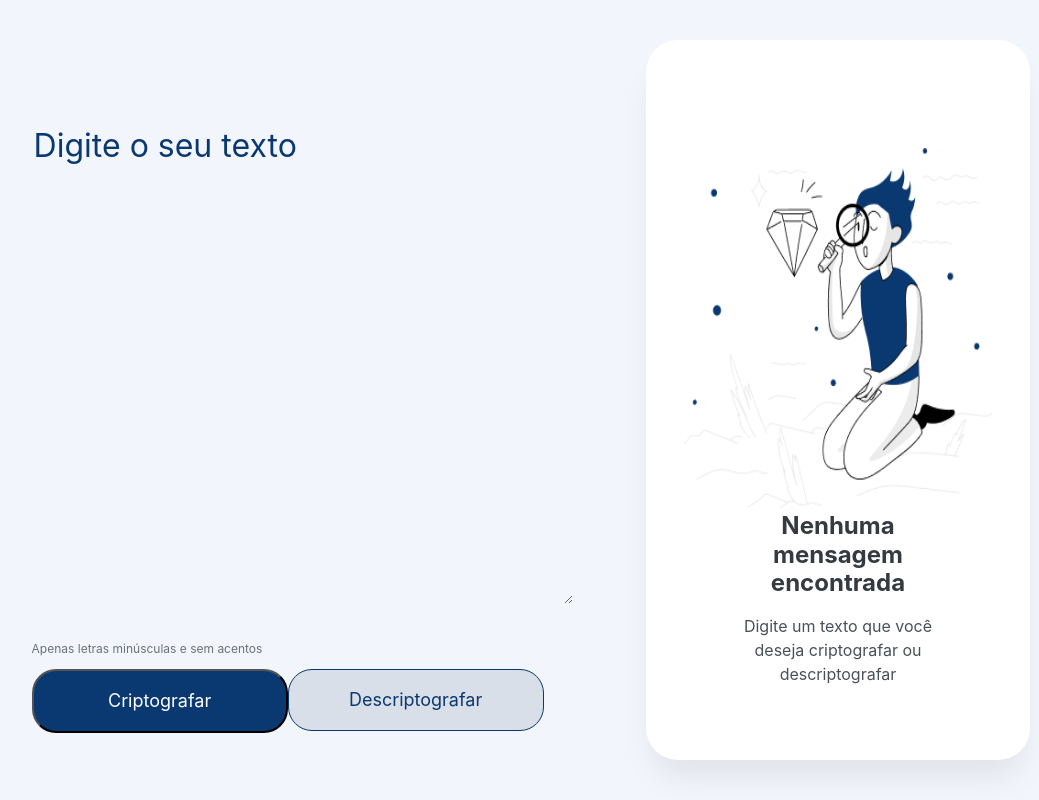
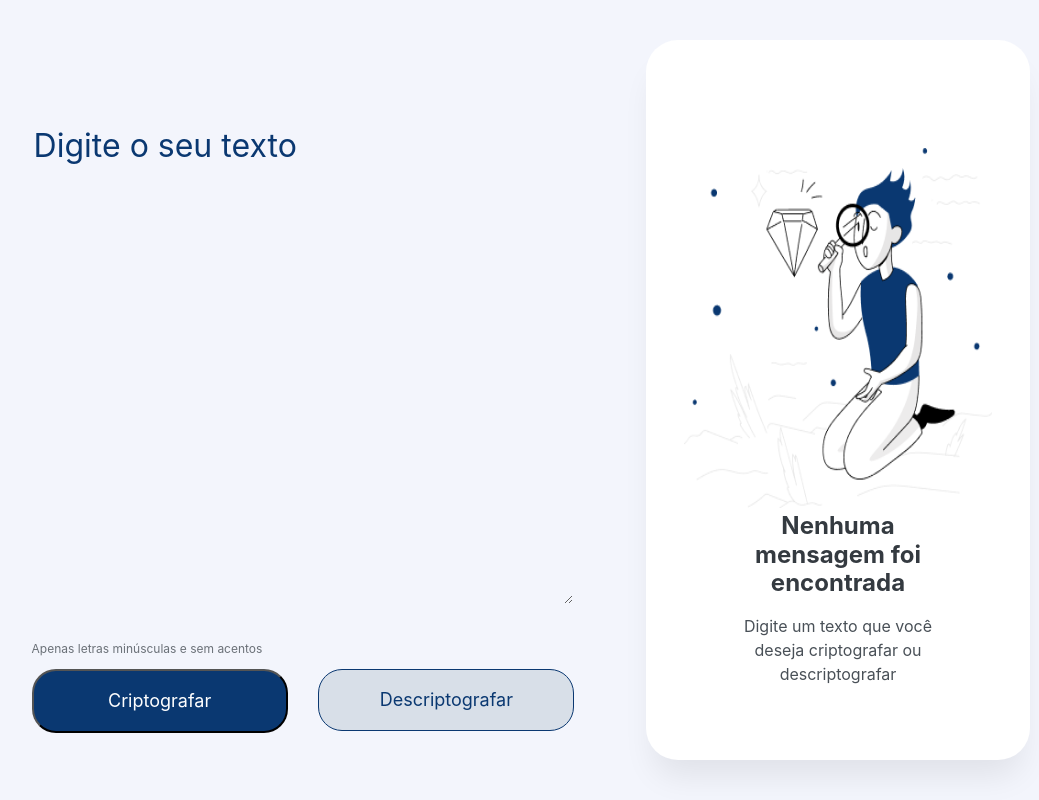
Before and after one commit to GuilhermeSerafim/decodificador-de-textos, a plain HTML site: page index.html in a window 1280 px wide. Both pictures are taken after a click on the button "Criptografar". Shown: the whole page, without its empty margins (122-1161 px from the left). Drawn offline with Linux system fonts and the light colour scheme.

Commit message:
Adicionando a função de criptografar ao projeto

```diff
--- a/index.html
+++ b/index.html
@@ -8,6 +8,7 @@
     <title>Challenger | Decodificador de Textos</title>
     <link rel="stylesheet" href="css/reset.css">
     <link rel="stylesheet" href="style.css">
+    <script src="scripts/index.js"></script>
 </head>
 
 <body>
--- /dev/null
+++ b/scripts/index.js
@@ -0,0 +1,25 @@
+function criptografar() {
+    let texto = document.getElementById("texto").value;
+    let tituloMensagem = document.getElementById("titulo-mensagem");
+    let paragrafo = document.getElementById("paragrafo");
+    let boneco = document.getElementById("boneco");
+
+    let textoCriptografado = texto
+        .replace(/e/gi, "enter")
+        .replace(/i/gi, "imes")
+        .replace(/a/gi, "ai")
+        .replace(/o/gi, "ober")
+        .replace(/u/gi, "ufat");
+
+    if (texto.length != 0) {
+        document.getElementById("texto").value = textoCriptografado;
+        tituloMensagem.textContent = "Texto criptografado com sucesso";
+        paragrafo.textContent = "";
+        boneco.src = "./img/criptografado.png";
+    } else {
+        boneco.src = "./img/High quality products 1 1.png";
+        tituloMensagem.textContent = "Nenhuma mensagem foi encontrada";
+        paragrafo.textContent = "Digite um texto que você deseja criptografar ou descriptografar";
+        alert("Você deve digitar algum texto");
+    }
+}
--- a/style.css
+++ b/style.css
@@ -80,6 +80,7 @@
     line-height: 19px;
     text-align: center;
     color: #fff;
+    margin-right: 3%;
 }
 
 .btn-descriptografar {
```
Also changed, not shown: img/criptografado.png (added), img/descriptografado.png (added), index.js (deleted).
